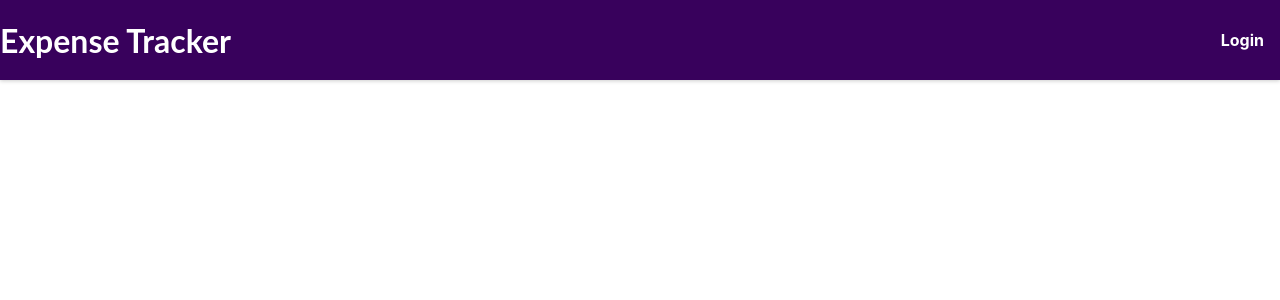
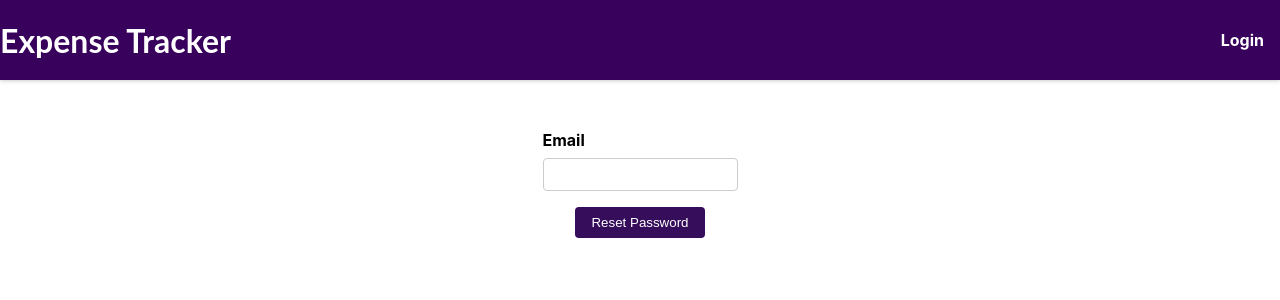
Before and after one commit to Kanishka08/expense-tracker-react, a React (Create React App) app: page /forget-password in a window 1280 px wide. Shown: the top 300 px of the page. Built offline with nearby package versions, Linux system fonts and the light colour scheme.

Commit message:
Forgot Password Workflow

```diff
--- a/src/App.js
+++ b/src/App.js
@@ -8,6 +8,7 @@ import { BrowserRouter as Router } from "react-router-dom";
 import { AuthContextProvider } from "./Store/AuthContext";
 import AuthContext from "./Store/AuthContext";
 import { useContext } from "react";
+import ForgetPassword from "./components/Auth/ForgetPassword";
 
 function App() {
   const authCtx = useContext(AuthContext);
@@ -22,6 +23,7 @@ function App() {
               <Route path="/auth" element={<AuthPage />} />
             )}
             <Route path="/profile" element={<UserProfile />} />
+            <Route path="/forget-password" element={<ForgetPassword />} />
           </Routes>
         </Layout>
       </Router>
--- a/src/components/Auth/AuthForm.js
+++ b/src/components/Auth/AuthForm.js
@@ -1,5 +1,5 @@
 import { useState, useRef, useContext } from "react";
-import { useNavigate } from "react-router-dom";
+import { Link, useNavigate } from "react-router-dom";
 
 import AuthContext from "../../Store/AuthContext";
 import VerifyEmail from "./VerifyEmail";
@@ -133,6 +133,11 @@ const AuthForm = () => {
                 </div>
               )}
             </div>
+            {isLogin && (
+              <div className={classes.link}>
+                <Link to="/forget-password">Forgot Password?</Link>
+              </div>
+            )}
             <div className={classes.actions}>
               {!isLoading && (
                 <button>{isLogin ? "Login" : "Create Account"}</button>
--- /dev/null
+++ b/src/components/Auth/ForgetPassword.css
@@ -0,0 +1,35 @@
+.forget-password {
+    display: flex;
+    flex-direction: column;
+    align-items: center;
+    margin-top: 50px;
+  }
+
+  .control {
+    margin-bottom: 1rem;
+  }
+
+  label {
+    display: block;
+    margin-bottom: 0.5rem;
+    font-weight: bold;
+  }
+
+  input[type="email"] {
+    padding: 0.5rem;
+    border: 1px solid #ccc;
+    border-radius: 4px;
+  }
+
+  button {
+    padding: 0.5rem 1rem;
+    background-color: #350d5a;
+    color: white;
+    border: none;
+    border-radius: 4px;
+    cursor: pointer;
+  }
+
+  button:hover {
+    background-color: #442f77;
+  }
--- /dev/null
+++ b/src/components/Auth/ForgetPassword.js
@@ -0,0 +1,55 @@
+import { useNavigate } from "react-router-dom";
+import { useContext, useRef } from "react";
+import AuthContext from "../../Store/AuthContext";
+import "./ForgetPassword.css";
+
+const ForgetPassword = () => {
+  const authCtx = useContext(AuthContext);
+  const navigate = useNavigate();
+  const emailInputRef = useRef();
+
+  const passwordHandler = () => {
+    const enteredEmail = emailInputRef.current.value;
+    try {
+      fetch(
+        "https://identitytoolkit.googleapis.com/v1/accounts:sendOobCode?key=AIzaSyAKIrkFyABATGzL5ckzp767SwuRdsPGxMw",
+        {
+          method: "POST",
+          headers: {
+            "Content-Type": "application/json",
+          },
+          body: JSON.stringify({
+            requestType: "PASSWORD_RESET",
+            email: enteredEmail,
+          }),
+        }
+      )
+        .then((res) => {
+          if (res.ok) {
+            alert("Password rest link sent to your email");
+            navigate("/auth");
+          } else {
+            throw new Error("Error while sending password reset link");
+          }
+        })
+        .catch((error) => {
+          console.log(error);
+          alert("Enter valid Email");
+        });
+    } catch {
+      alert("Enter valid email");
+    }
+  };
+
+  return (
+    <div className="forget-password">
+      <div className="control">
+        <label htmlFor="email">Email</label>
+        <input type="email" id="email" required ref={emailInputRef} />
+      </div>
+      <button onClick={passwordHandler}>Reset Password</button>
+    </div>
+  );
+};
+
+export default ForgetPassword;
--- a/src/components/Profile/ProfileForm.js
+++ b/src/components/Profile/ProfileForm.js
@@ -12,7 +12,7 @@ const ProfileForm = () => {
 
   useEffect(() => {
     fetch(
-      "https://identitytoolkit.googleapis.com/v1/accounts:lookup?key=AIzaSyCprTZVW6b9fM51Dp_WL5C-T5yTGXa7t9s",
+      "https://identitytoolkit.googleapis.com/v1/accounts:lookup?key=AIzaSyAKIrkFyABATGzL5ckzp767SwuRdsPGxMw",
       {
         method: "POST",
         headers: {
@@ -42,7 +42,6 @@ const ProfileForm = () => {
 
   const updateProfile = (event) => {
     event.preventDefault();
-
 
     const enteredName = fullNameInputRef.current.value;
     const enteredPhotoURL = profileUrlInputRef.current.value;
```
